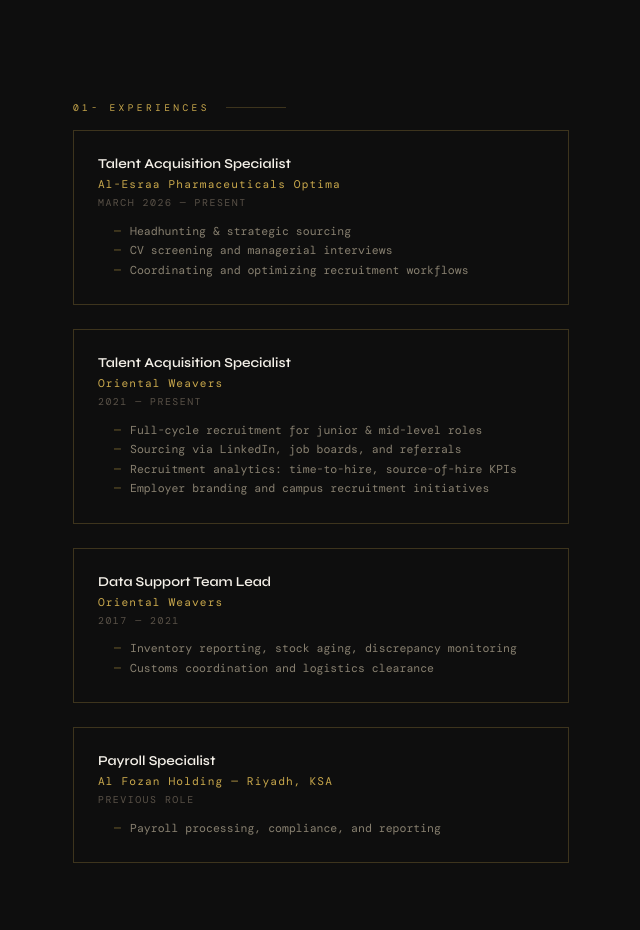
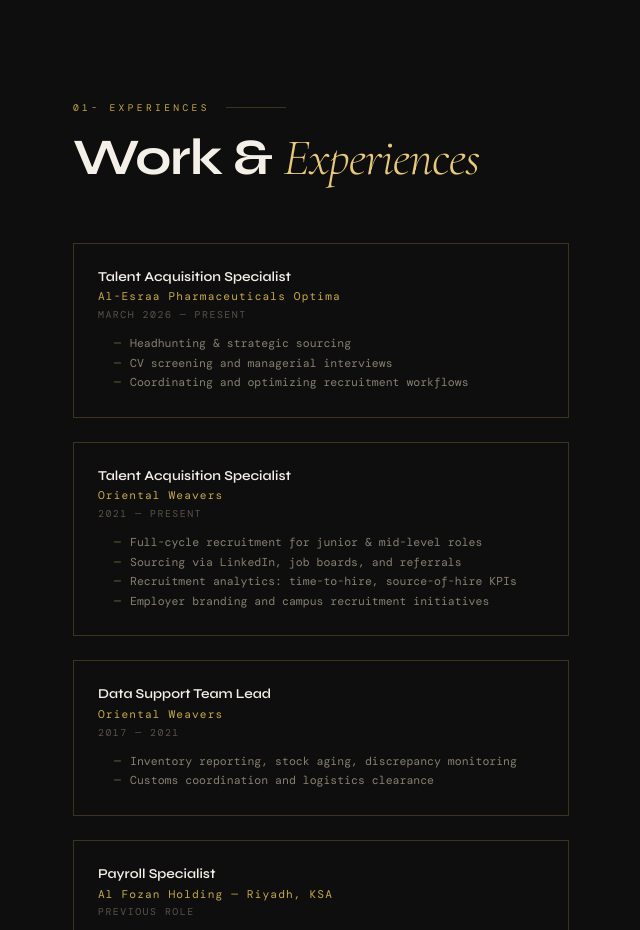
Before and after one commit to m3ysalem/Mohamed-yassin, a plain HTML site: page index.html in a window 1280 px wide. Shown: the part 1360-2290 px from the top of the page, without its empty margins (31-671 px from the left). Drawn offline with nearby package versions, Linux system fonts and the light colour scheme; a web font is replaced by a local one.

Commit message:
index.html

```diff
--- a/index.html
+++ b/index.html
@@ -703,6 +703,7 @@
     <div class="about-grid">
       <div class="about-text reveal">
         <div class="section-label">01- Experiences</div>
+        <h2 class="section-title">Work & <em>Experiences</em></h2>
         <div class="experience-list">
           <div class="exp-item reveal reveal-delay-1">
             <div class="exp-role">Talent Acquisition Specialist</div>
```
